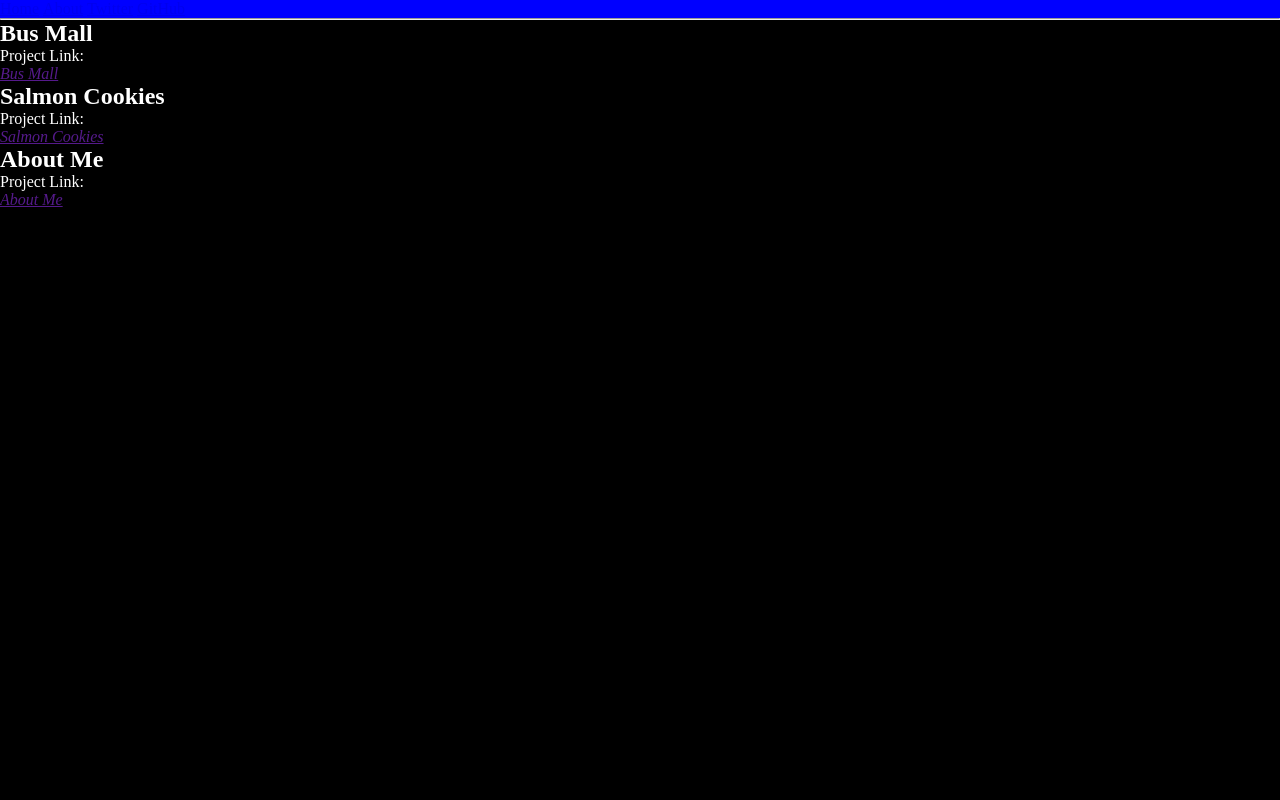
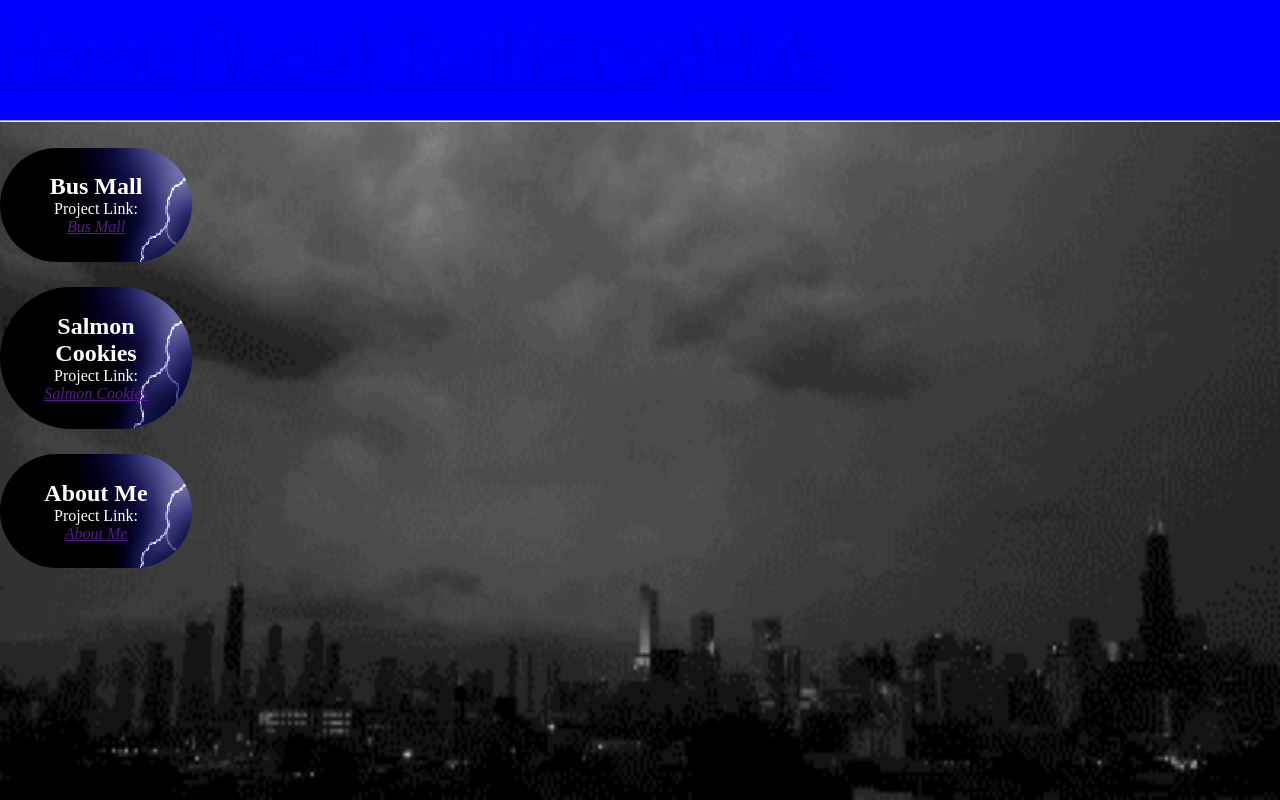
Before and after one commit to ElDocWho/Portfolio, a plain HTML site: page index.html in a window 1280 px wide. Drawn offline with nearby package versions, Linux system fonts and the light colour scheme.

Commit message:
refine css

```diff
--- a/base.css
+++ b/base.css
@@ -8,3 +8,6 @@
 html, body {
   height: 100%;
 }
+ul {
+  font-family: 'Indie Flower', cursive;
+}
--- a/index.html
+++ b/index.html
@@ -5,7 +5,7 @@
     <title>Fortunato Maycotte</title>
     <link rel="stylesheet" href="base.css">
     <link rel="stylesheet" href="modules.css">
-    <link rel="stylesheet" href="layout.css">
+    <link rel="stylesheet" href="layout.css"><link href="https://fonts.googleapis.com/css?family=Indie+Flower" rel="stylesheet">
 
   </head>
   <body>
--- a/layout.css
+++ b/layout.css
@@ -7,12 +7,37 @@
 
 html, body {
   height: 100%;
+  background-image: url(img/vot2.gif);
+  background-size: 100% 100%;
+  background-repeat: no-repeat;
 }
 
 li {
   display: inline;
+  border-radius: 500px;
+  font-size: 500%;
+  color: black;
+  text-align: center;
+  text-decoration: none;
 }
 
-ul {
+nav {
   background-color: blue;
+  height: 15%;
+  width: 100%;
 }
+header {
+  background-image: url(img/volt3.gif);
+  border-radius: 100px;
+  color: ;
+  text-align: center;
+  padding: 2%;
+  width: 15%;
+  margin-top: 2%;
+  margin-right: 1%;
+  align-items: center;
+}
+main {
+  background-image: url();
+}
+header:hover
```
Also changed, not shown: img/volt.gif (added), img/volt3.gif (added), img/vot2.gif (added).
